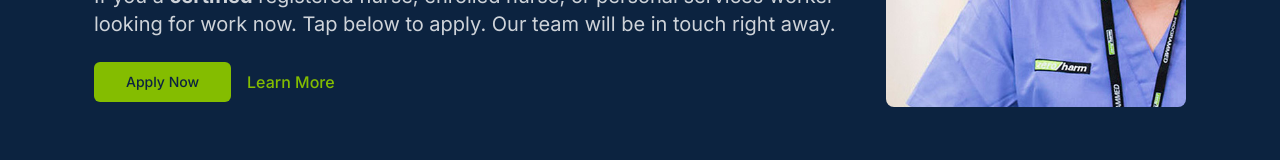
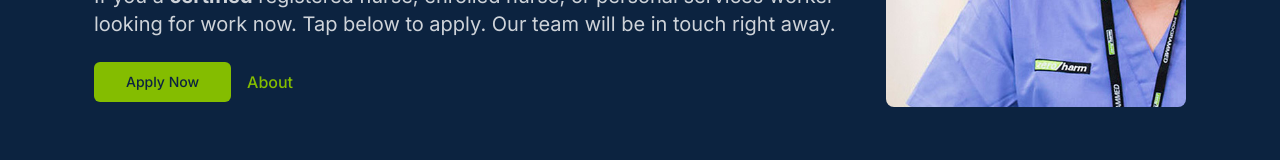
Before and after one commit to pewilliamsprogrammed/programmed-health-website, a Next.js app: page / in a window 1280 px wide. Shown: the part 480-640 px from the top of the page. Built offline with nearby package versions, Linux system fonts and the light colour scheme.

Commit message:
Testing seo

```diff
--- a/components/component/header.tsx
+++ b/components/component/header.tsx
@@ -13,7 +13,7 @@ export default function Header() {
         <div className="static flex items-center space-x-2">
           <MobileMenu />
           <Link
-            href="#"
+            href="/"
             className="flex items-center gap-2 pl-5 sm:p-0"
             prefetch={false}
           >
--- a/components/component/landing.tsx
+++ b/components/component/landing.tsx
@@ -44,7 +44,7 @@ export default function Landing() {
                 className="font-medium text-[rgb(132,189,0)] hover:underline"
                 prefetch={false}
               >
-                Learn More
+                About
               </Link>
             </div>
           </div>
```
